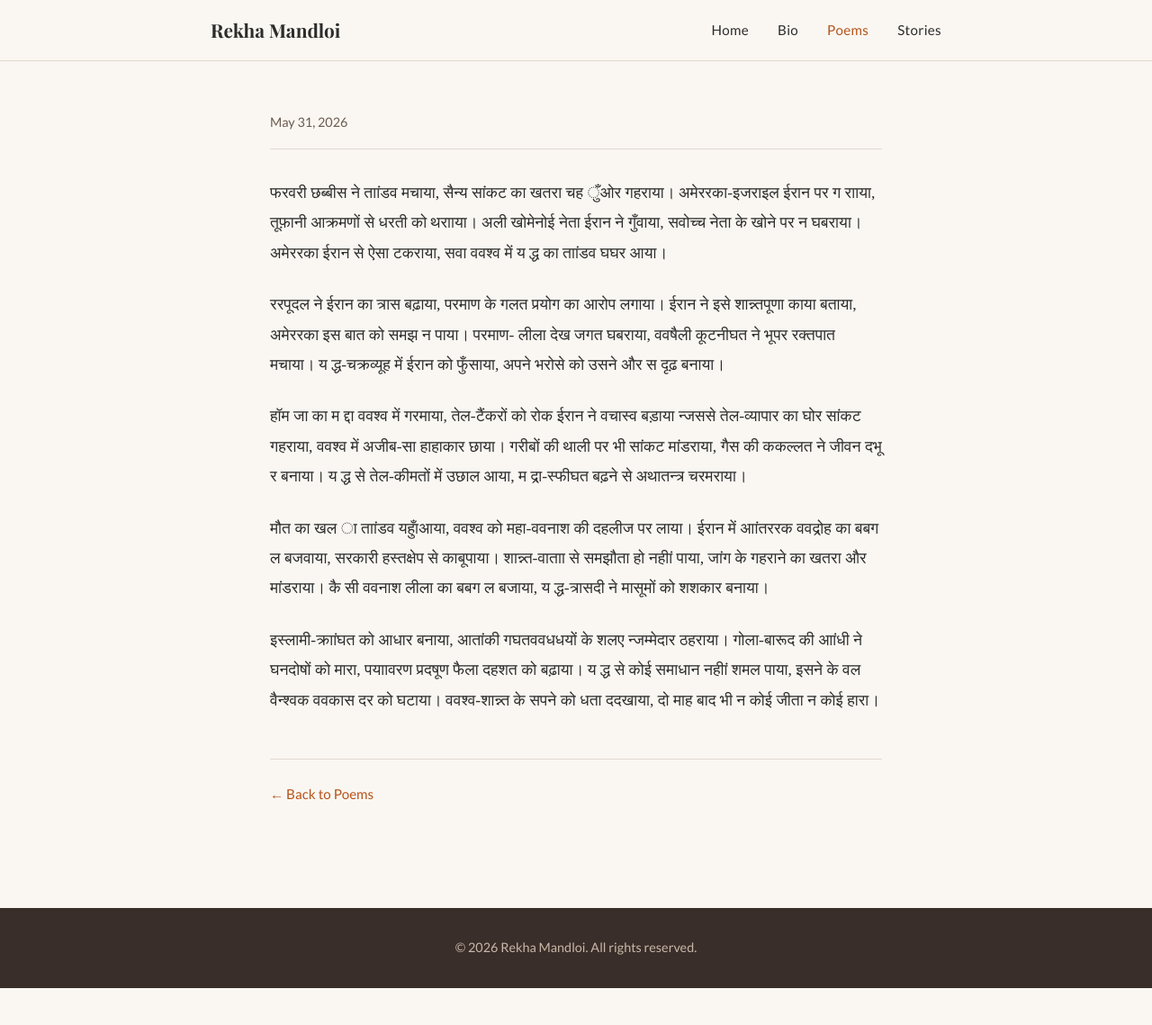
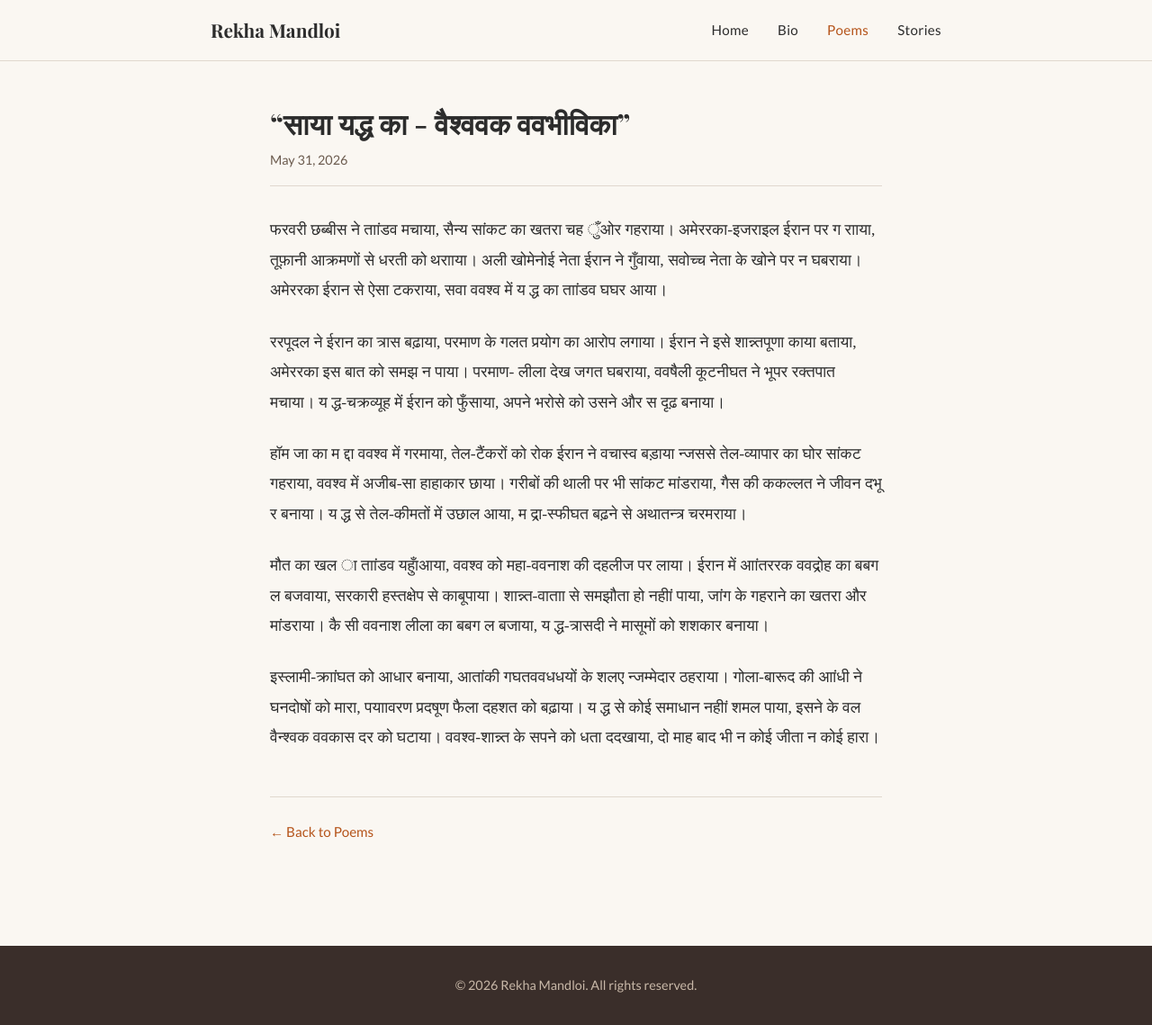
Before and after one commit to rekhamandloi/rekhamandloi.github.io, a Jekyll site: the page built from _poems/saya-yudh-ka.md, in a window 1280 px wide and 1139 px high. Shown: the whole window at 90% size. Built offline with Jekyll 4.4.1, drawn with Linux system fonts in a browser that asks for light colours; some web fonts are replaced.

Commit message:
Fix the title

```diff
--- a/_poems/saya-yudh-ka.md
+++ b/_poems/saya-yudh-ka.md
@@ -1,5 +1,5 @@
 ---
-title: “साया यद्ध का : वैश्ववक ववभीविका”
+title: “साया यद्ध का - वैश्ववक ववभीविका”
 # date: 2024-01-02
 ---
 
```
